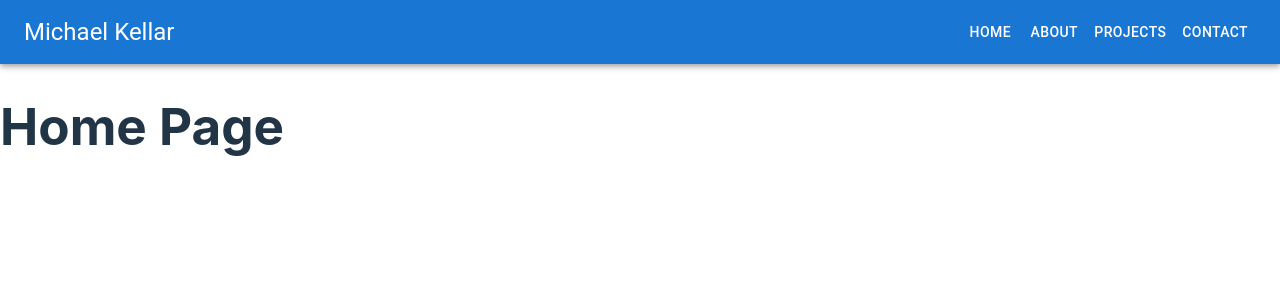
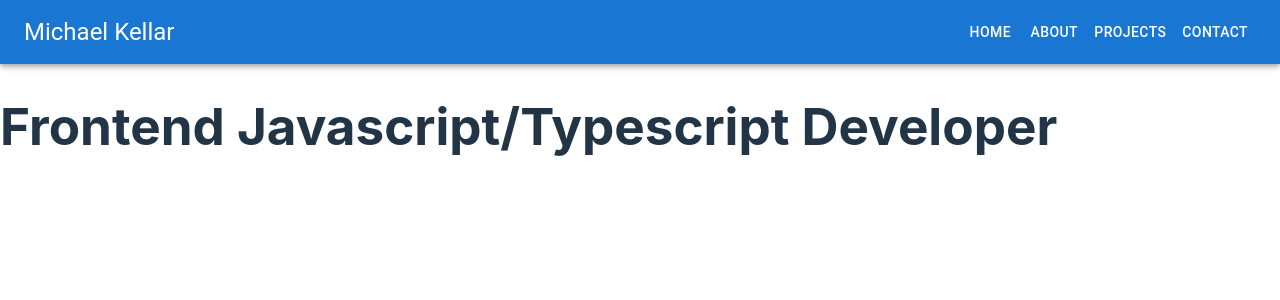
Before and after one commit to DrQuacks/portfolio-website, a React (Vite) app: page / in a window 1280 px wide. Shown: the top 300 px of the page. Built offline with nearby package versions, Linux system fonts and the light colour scheme.

Commit message:
json file for text

```diff
--- a/src/Components/AboutPage.tsx
+++ b/src/Components/AboutPage.tsx
@@ -1,4 +1,6 @@
+
 const AboutPage = () => {
+
   return (
     <div>
       <h1>About Page</h1>
--- a/src/Components/HomePage.tsx
+++ b/src/Components/HomePage.tsx
@@ -1,7 +1,11 @@
+import textJson from '../assets/site_text.json';
+
 const HomePage = () => {
+  const homePageText = textJson.home
+  const { title, subtitle, description } = homePageText
   return (
     <div>
-      <h1>Home Page</h1>
+      <h1>{title}</h1>
     </div>
   );
 };
--- /dev/null
+++ b/src/assets/site_text.json
@@ -0,0 +1,16 @@
+{
+    "home":{
+        "title":"Frontend Javascript/Typescript Developer",
+        "subtitle":"with an active interest in ML/AI in Python",
+        "description":"I am a web developer with experience in front-end and back-end development. I have worked with a variety of technologies and frameworks, including React, Angular, Node.js, and Express. I am passionate about creating beautiful and functional websites that help businesses grow and succeed. I am always looking for new opportunities to learn and grow as a developer, and I am excited to work with you on your next project."
+    },
+    "about":{
+
+    },
+    "contact":{
+
+    },
+    "projects":{
+
+    }
+}
```
